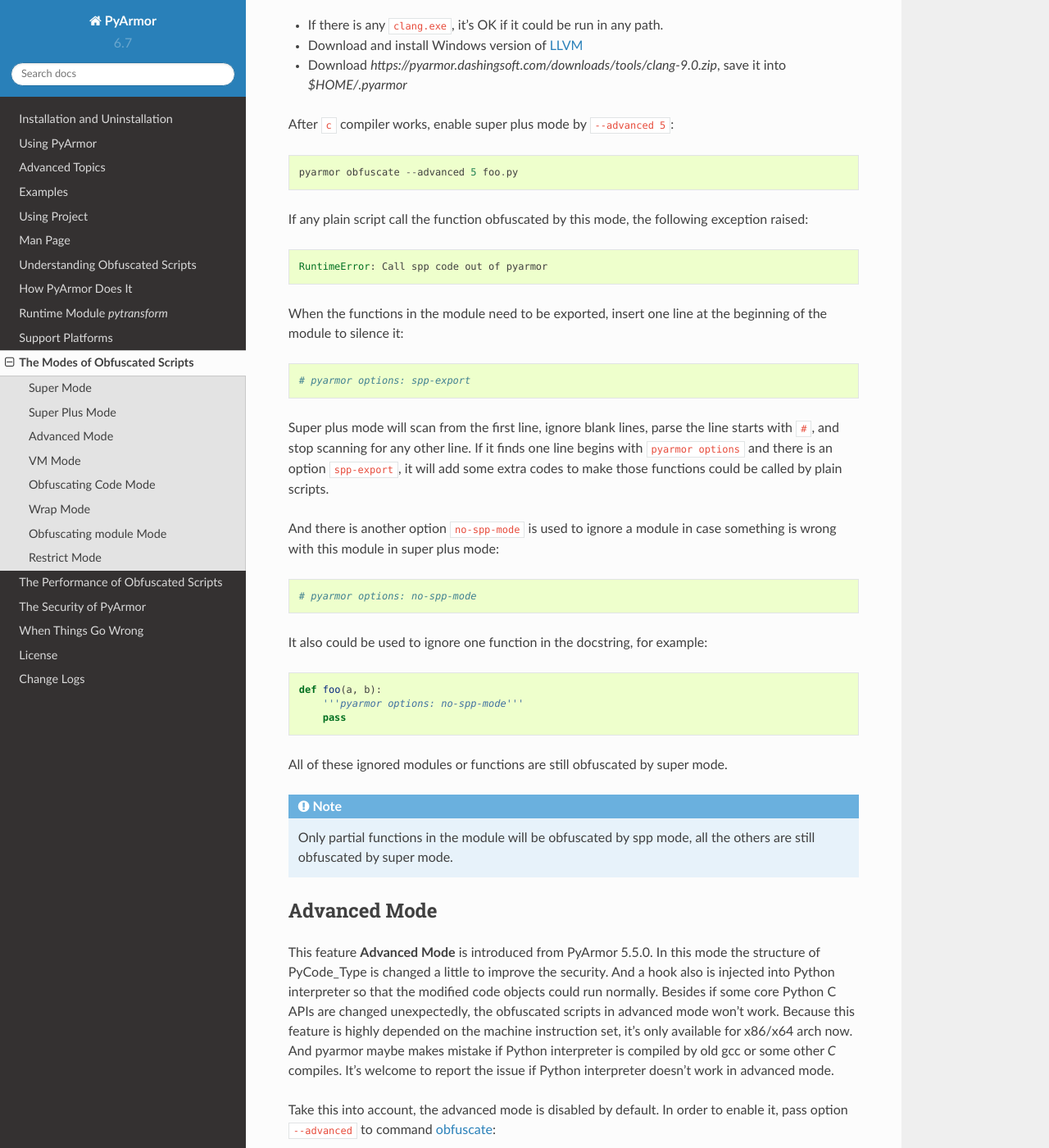
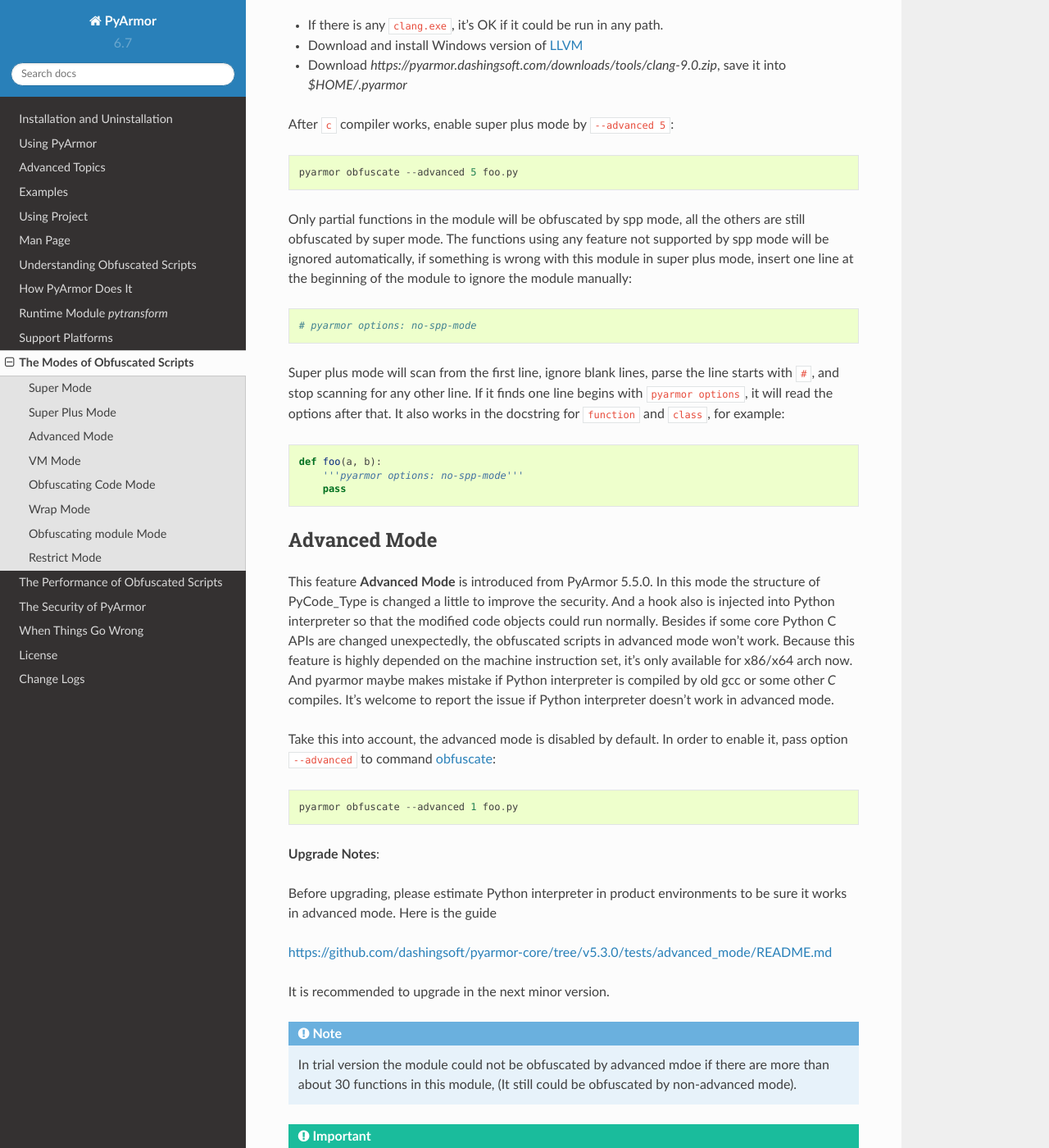
Before and after one commit to dashingsoft/pyarmor, a Sphinx documentation site: the page built from docs/mode.rst, in a window 1280 px wide and 1400 px high, scrolled down 1203 px. Shown: the whole window at 82% size. Built offline with Sphinx 7.4.7 and the Read the Docs theme 2.0.0, drawn with Linux system fonts in a browser that asks for light colours.

Commit message:
Refine sppmode

```diff
--- a/docs/mode.rst
+++ b/docs/mode.rst
@@ -63,41 +63,24 @@
 
   pyarmor obfuscate --advanced 5 foo.py
 
-If any plain script call the function obfuscated by this mode, the following
-exception raised::
+Only partial functions in the module will be obfuscated by spp mode, all the
+others are still obfuscated by super mode. The functions using any feature not
+supported by spp mode will be ignored automatically, if something is wrong with
+this module in super plus mode, insert one line at the beginning of the module
+to ignore the module manually::
 
-    RuntimeError: Call spp code out of pyarmor
-
-When the functions in the module need to be exported, insert one line at the
-beginning of the module to silence it::
-
-  # pyarmor options: spp-export
+  # pyarmor options: no-spp-mode
 
 Super plus mode will scan from the first line, ignore blank lines, parse the
 line starts with ``#``, and stop scanning for any other line. If it finds one
-line begins with ``pyarmor options`` and there is an option ``spp-export``, it
-will add some extra codes to make those functions could be called by plain
-scripts.
-
-And there is another option ``no-spp-mode`` is used to ignore a module in case
-something is wrong with this module in super plus mode::
-
-  # pyarmor options: no-spp-mode
-
-It also could be used to ignore one function in the docstring, for example:
+line begins with ``pyarmor options``, it will read the options after that. It
+also works in the docstring for ``function`` and ``class``, for example:
 
 .. code-block:: python
 
     def foo(a, b):
         '''pyarmor options: no-spp-mode'''
         pass
-
-All of these ignored modules or functions are still obfuscated by super mode.
-
-.. note::
-
-   Only partial functions in the module will be obfuscated by spp mode, all the
-   others are still obfuscated by super mode.
 
 .. _advanced mode:
 
```
Also changed, not shown: 1 other file.
